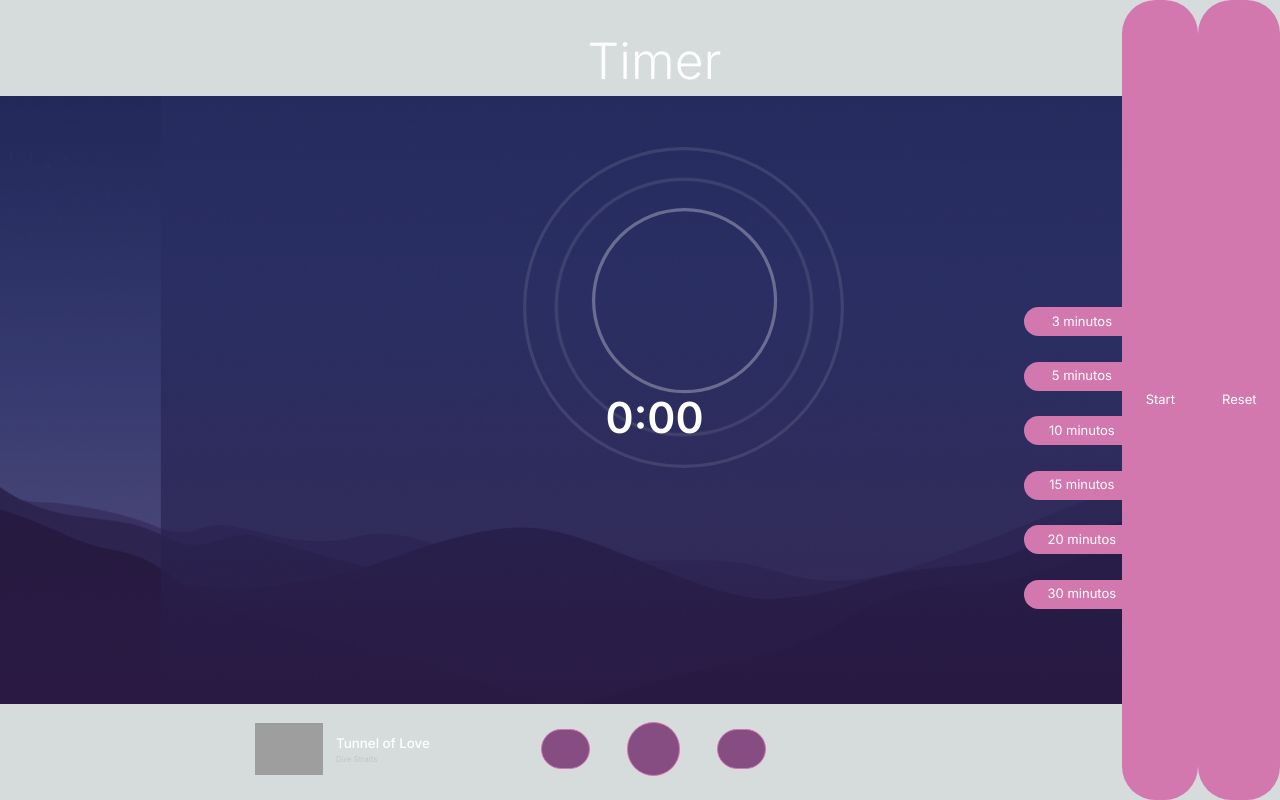
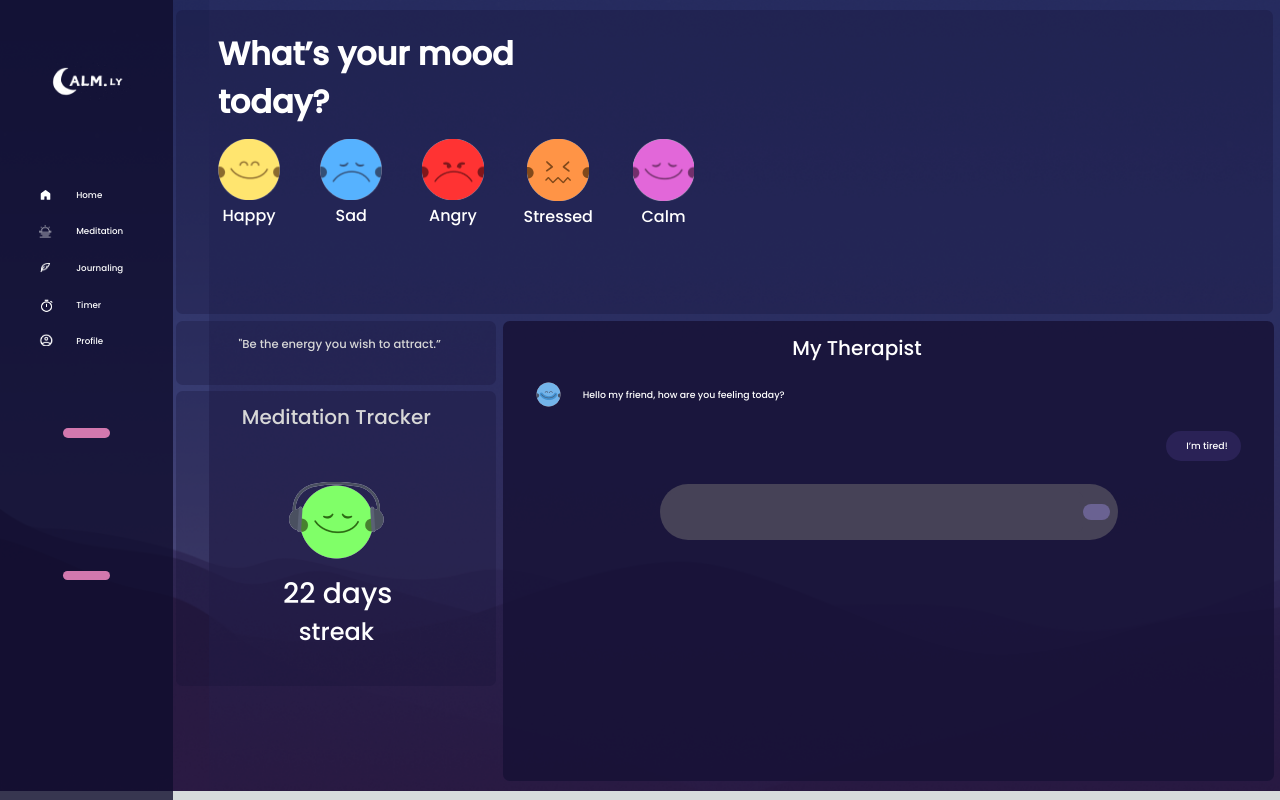
Before and after one commit to Josuzin/calmly, a Next.js app: page / in a window 1280 px wide. Built offline with nearby package versions, Linux system fonts and the light colour scheme; grey boxes are pictures that could not be loaded.

Commit message:
corrigi o fundo da homepage

```diff
--- a/components/HomePage.jsx
+++ b/components/HomePage.jsx
@@ -4,7 +4,7 @@ import SideBar from "./SideBar"
 
 export default function HomePage() {
     return (
-        <div className="page">
+        <div className="page-main-main">
             <SideBar />
             <div class="porra-page-flex-box">
                 <section class="porra-main-content-box">
--- a/src/app/page.js
+++ b/src/app/page.js
@@ -11,6 +11,6 @@ import FirstPage from "../../components/FirstPage";
 
 export default function Home() {
   return (
-    <Timer/>
+    <HomePage/>
   );
 }
--- a/styles/HomePage.css
+++ b/styles/HomePage.css
@@ -6,8 +6,8 @@
   box-sizing: border-box;
 }
 
-.page {
-  background-image: url("../images/fundo.png");
+.page-main-main {
+  background-image: url("/images/fundo.png");
   background-size: cover;
   color: #fff;
   font-family: "poppins", sans-serif;
```
